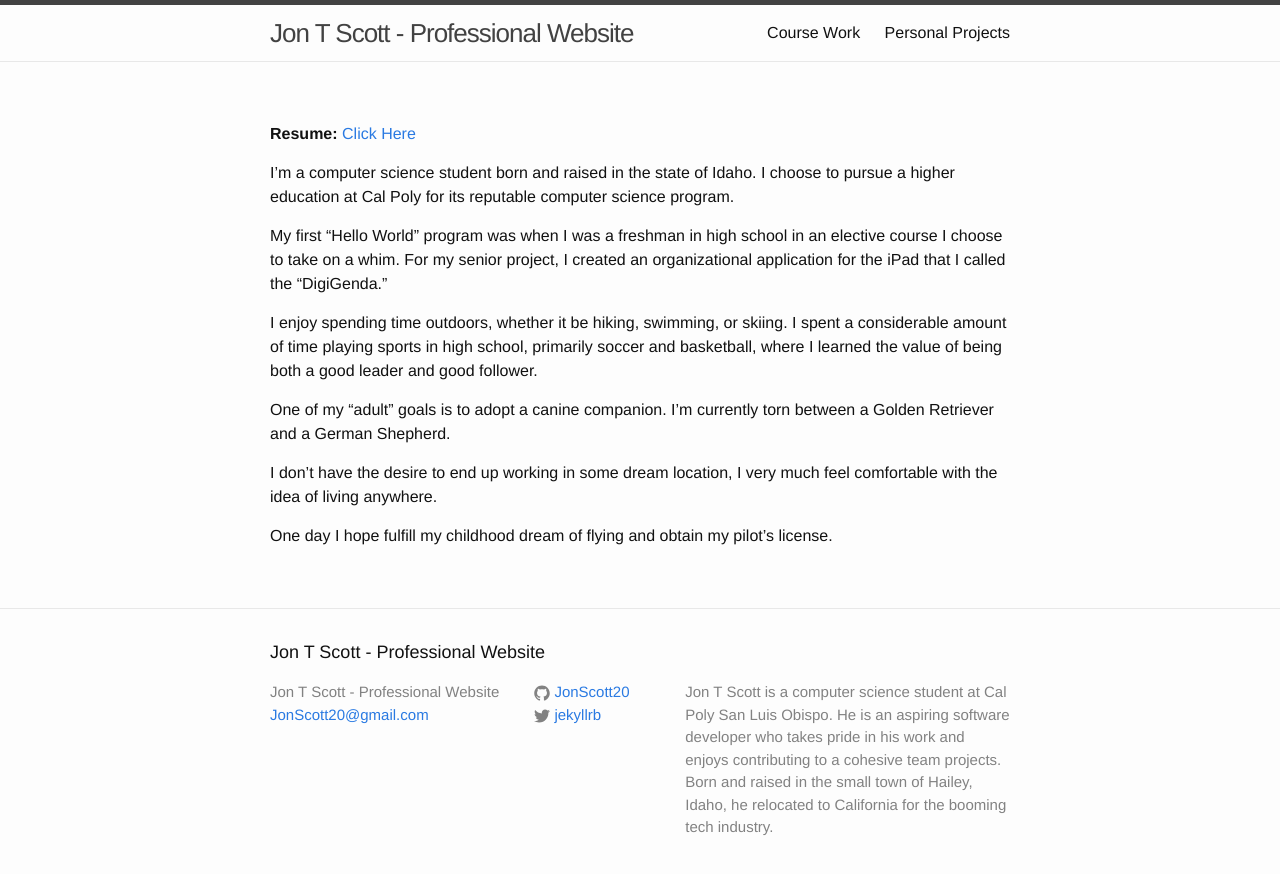
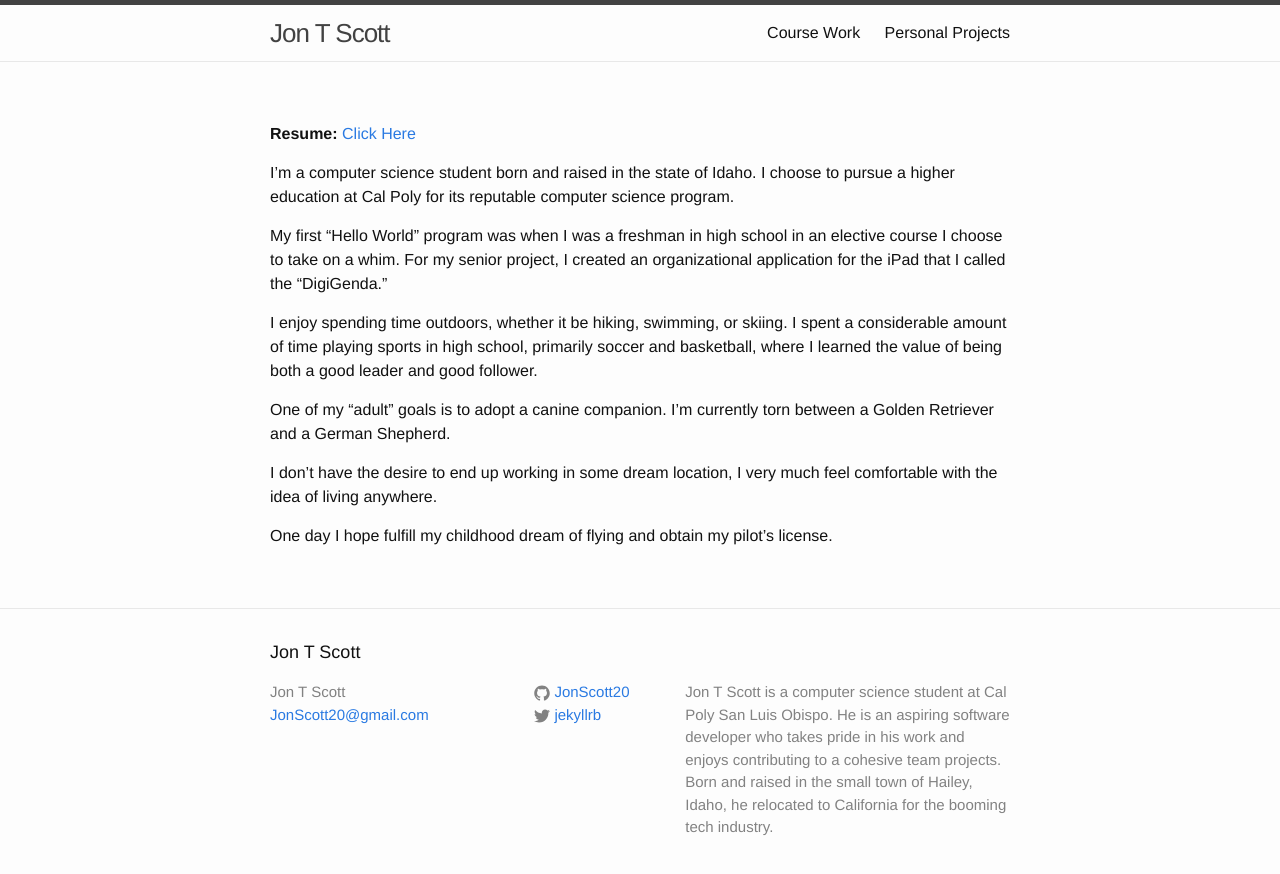
Before and after one commit to JonScott20/JonScott20.github.io, a Jekyll site: the page built from index.md, in a window 1280 px wide. Shown: the top 874 px of the page. Built offline with Jekyll 4.4.1, drawn with Linux system fonts in a browser that asks for light colours; our own code applies the rules of GitHub Pages for plain Markdown files.

Commit message:
Update _config.yml

```diff
--- a/_config.yml
+++ b/_config.yml
@@ -6,7 +6,7 @@
 # 'jekyll serve'. If you change this file, please restart the server process.
 
 # Site settings
-title: Jon T Scott - Professional Website
+title: Jon T Scott
 email: JonScott20@gmail.com
 description: > # this means to ignore newlines until "baseurl:"
   Jon T Scott is a computer science student at Cal Poly San Luis Obispo.
```
